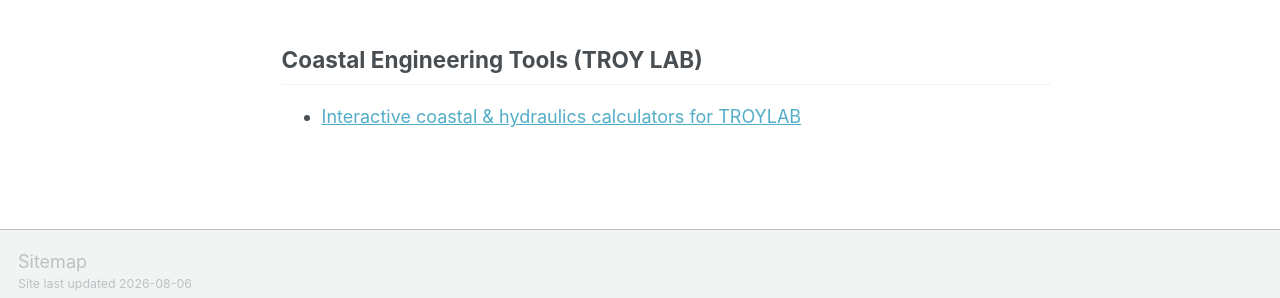
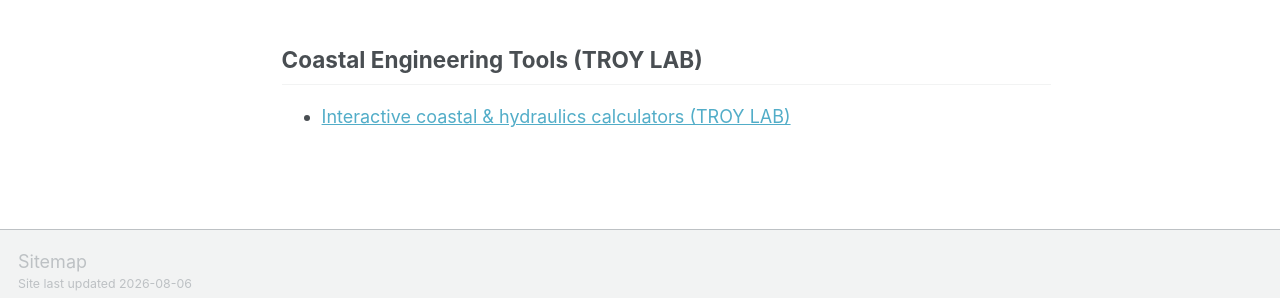
Before and after one commit to mnsahvelet/mnsahvelet.github.io, a Jekyll site: the page built from _pages/tools.md, in a window 1280 px wide and 900 px high, scrolled down 557 px. Shown: the part 588-886 px from the top of the window. Built offline with Jekyll 4.4.1, drawn with Linux system fonts in a browser that asks for light colours; a script bundle is joined from its source files by our own code; library files that are not in the unit come from our copies.

Commit message:
Update link text for coastal engineering tools

```diff
--- a/_pages/tools.md
+++ b/_pages/tools.md
@@ -32,4 +32,4 @@ This page collects the web calculators and small utilities developed for Troy La
 - [Pipe Flow — EGL/HGL & Head Losses (Darcy–Weisbach, Colebrook)](/pipe-flow/)
 
 ## Coastal Engineering Tools (TROY LAB)
-- [Interactive coastal & hydraulics calculators for TROYLAB](https://mnsahvelet.github.io/coastal-tools/)
+- [Interactive coastal & hydraulics calculators (TROY LAB)](https://mnsahvelet.github.io/coastal-tools/)
```
